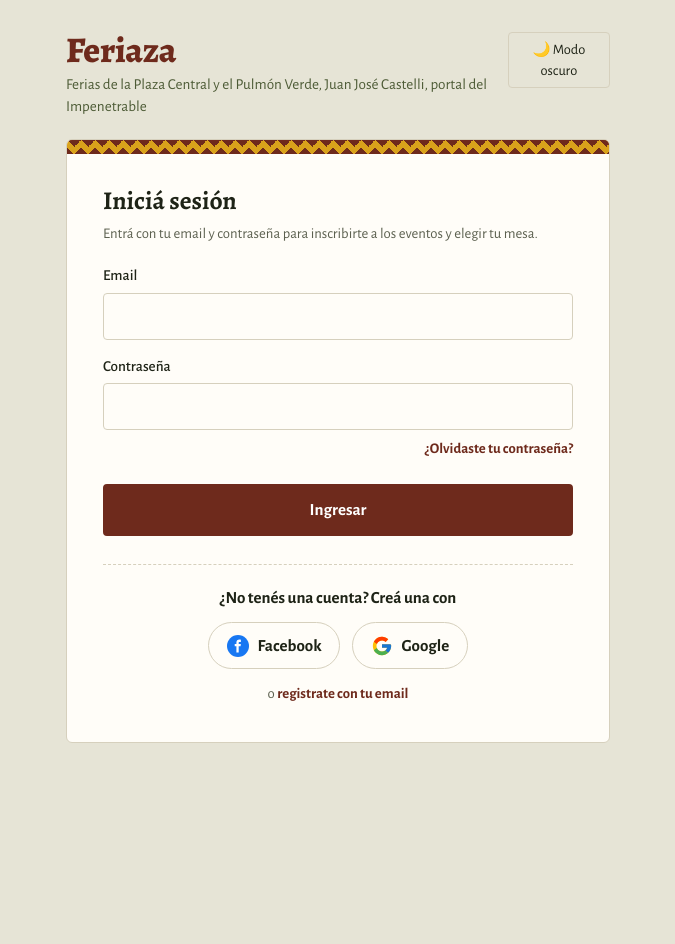
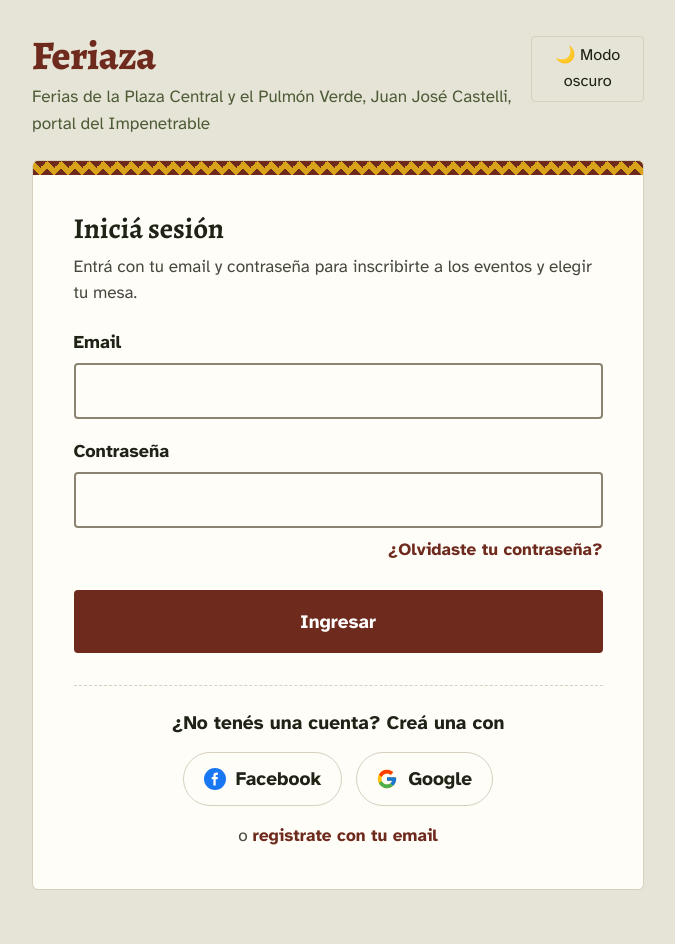
Before and after one commit to lucisoler/Feriaza_PracticaProfesionalizante3, a Laravel app: page / in a window 1280 px wide. Shown: the whole page, without its empty margins (302-977 px from the left). Before the commit the page ends 743 px from the top, so only its background shows below. Run offline with Laravel 12, Linux system fonts and the light colour scheme; data comes from the database, SQL or seed files in the repository; style sheets or scripts are compiled from the project's sources; some libraries are stand-ins or nearby versions.

Commit message:
feat: estilo accesible para todo público (letra, contraste, botones y foco)

```diff
--- a/resources/css/app.css
+++ b/resources/css/app.css
@@ -2,7 +2,7 @@
 @import './feriaza.css';
 @import './feriaza-panel.css';
 @import './feriaza-plano.css';
-
+@import './feriaza-accesible.css';
 @source '../../vendor/laravel/framework/src/Illuminate/Pagination/resources/views/*.blade.php';
 @source '../../storage/framework/views/*.php';
 @source '../js/**/*.vue';
--- /dev/null
+++ b/resources/css/feriaza-accesible.css
@@ -0,0 +1,176 @@
+/* =====================================================================
+   Feriaza: ajustes de accesibilidad
+   Pensado para todo el público, de 16 a más de 60 años:
+   letra más grande, mejor contraste, botones fáciles de tocar
+   y foco visible para quien usa teclado.
+
+   Se importa ÚLTIMO en app.css. Está fuera de @layer a propósito,
+   para que tenga prioridad sobre feriaza.css y feriaza-panel.css.
+   Para volver al estilo anterior, basta con quitar su @import.
+   ===================================================================== */
+
+/* ---------- 1. Tamaño y lectura ---------- */
+
+/* 18 px de base (en vez de 16): todo lo medido en rem crece en proporción */
+html {
+    font-size: 112.5%;
+    -webkit-text-size-adjust: 100%;
+}
+
+/* Letra muy legible para el texto; Alegreya queda para títulos y marca */
+body {
+    font-family: 'Atkinson Hyperlegible', system-ui, sans-serif;
+    line-height: 1.6;
+    color: var(--color-noche);
+}
+
+.fz-titulo {
+    font-size: 1.6rem;
+    line-height: 1.25;
+}
+
+.fz-subtitulo {
+    font-size: 1.3rem;
+}
+
+.fz-ayuda,
+.fz-secundario,
+.fz-opcional {
+    font-size: 0.95rem;
+    line-height: 1.5;
+}
+
+/* Gris más oscuro: se lee mejor con poca luz o vista cansada */
+.fz-ayuda,
+.fz-secundario,
+.fz-opcional,
+.fz-resumen dt,
+.fz-tabla th,
+.fz-tabla-vacia {
+    color: #45483b;
+}
+
+/* ---------- 2. Formularios ---------- */
+
+.fz-etiqueta {
+    font-size: 1rem;
+    font-weight: 700;
+    margin-bottom: 0.35rem;
+}
+
+.fz-input {
+    min-height: 3rem;              /* 54 px: fácil de tocar con el dedo */
+    font-size: 1rem;               /* 18 px: evita el zoom automático en el celular */
+    padding: 0.65rem 0.85rem;
+    border-width: 2px;
+    border-color: #8a8470;         /* borde bien visible sobre fondo claro */
+}
+
+textarea.fz-input {
+    min-height: 6rem;
+}
+
+.fz-input::placeholder {
+    color: #6b6656;
+    opacity: 1;
+}
+
+/* Los errores no dependen solo del color: llevan un símbolo y van en negrita */
+.fz-error {
+    display: block;
+    font-size: 0.95rem;
+    font-weight: 700;
+    margin-top: 0.35rem;
+}
+
+.fz-error::before {
+    content: "⚠ ";
+}
+
+.fz-input-error {
+    border-width: 3px;
+}
+
+/* ---------- 3. Botones y enlaces ---------- */
+
+.fz-boton,
+.fz-boton-secundario,
+.fz-boton-peligro {
+    min-height: 3.2rem;            /* unos 58 px de alto */
+    font-size: 1.05rem;
+    padding: 0.8rem 1.2rem;
+}
+
+.fz-boton-chico {
+    min-height: 2.75rem;
+    padding: 0.6rem 1rem;
+    display: inline-flex;
+    align-items: center;
+}
+
+/* Acciones del panel: más grandes y separadas para no tocar la equivocada */
+.fz-acciones-fila {
+    gap: 0.5rem;
+}
+
+.fz-accion {
+    min-height: 2.6rem;
+    padding: 0.45rem 0.8rem;
+    font-size: 0.95rem;
+    display: inline-flex;
+    align-items: center;
+}
+
+.fz-estado {
+    font-size: 0.9rem;
+    padding: 0.15rem 0.65rem;
+}
+
+.fz-enlace,
+a {
+    text-decoration-thickness: 2px;
+    text-underline-offset: 4px;
+}
+
+/* ---------- 4. Foco visible (teclado y lectores de pantalla) ---------- */
+
+:focus-visible {
+    outline: 3px solid var(--color-quebracho);
+    outline-offset: 3px;
+    border-radius: 3px;
+}
+
+.fz-input:focus-visible {
+    outline-offset: 1px;
+}
+
+/* ---------- 5. Mensajes ---------- */
+
+.fz-aviso {
+    font-size: 1rem;
+    font-weight: 700;
+    padding: 0.85rem 1rem;
+    border-left-width: 6px;
+}
+
+/* ---------- 6. Tabla del panel ---------- */
+
+.fz-tabla {
+    font-size: 1rem;
+}
+
+.fz-tabla td {
+    padding: 0.8rem 0.75rem;
+}
+
+/* ---------- 7. Menos movimiento si la persona lo pidió en su sistema ---------- */
+
+@media (prefers-reduced-motion: reduce) {
+    *,
+    *::before,
+    *::after {
+        animation-duration: 0.01ms !important;
+        transition-duration: 0.01ms !important;
+        scroll-behavior: auto !important;
+    }
+}
--- a/resources/views/app.blade.php
+++ b/resources/views/app.blade.php
@@ -6,7 +6,7 @@
     <title>Feriaza</title>
     <link rel="preconnect" href="https://fonts.googleapis.com">
     <link rel="preconnect" href="https://fonts.gstatic.com" crossorigin>
-    <link href="https://fonts.googleapis.com/css2?family=Alegreya:wght@700;800&family=Alegreya+Sans:wght@400;500;700&display=swap" rel="stylesheet">
+    <link href="https://fonts.googleapis.com/css2?family=Alegreya:wght@700;800&family=Alegreya+Sans:wght@400;500;700&family=Atkinson+Hyperlegible:wght@400;700&display=swap" rel="stylesheet">
     <script>
       // Antes de pintar nada, para que no se vea un parpadeo claro->oscuro
       (function () {
```
